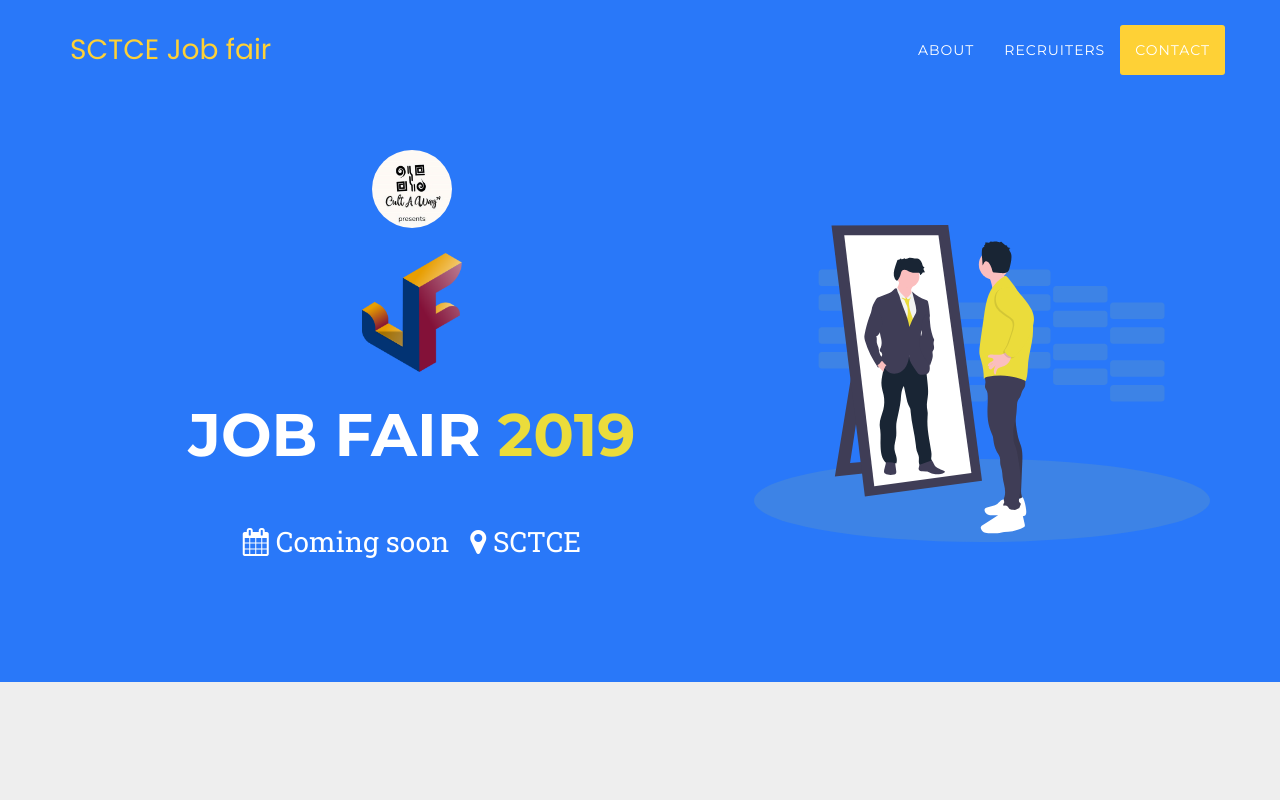
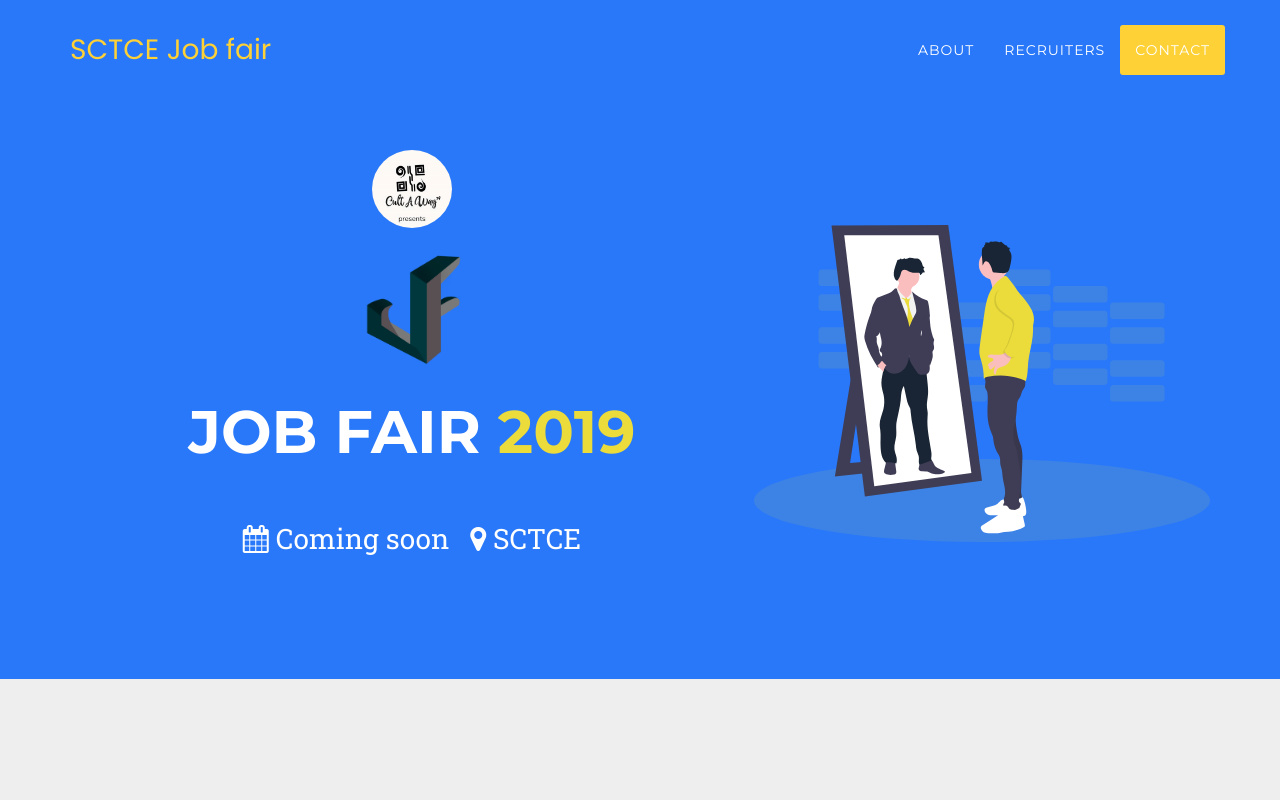
Before and after one commit to SreedevSB/SCT-Jobfair, a website: page index.html in a window 1280 px wide. Shown: the top 800 px of the page. Drawn offline with nearby package versions, Linux system fonts and the light colour scheme; a web font is replaced by a local one.

Commit message:
changed logo

```diff
--- a/index.html
+++ b/index.html
@@ -104,7 +104,7 @@
             </div>
             <div class="intro-text">
                 <div class="intro-lead-in"><img src="cultawaylogo2.jpg" style="max-width:80px;border-radius:100%;"></div>
-                <div class="intro-lead-in"><img src="img/logo.png" style="max-width:100px"></div>
+                <div class="intro-lead-in"><img src="img/jflogo.png" style="max-width:100px"></div>
                 <div class="intro-heading">JOB FAIR <span style="color:#ebdc3b;">2019</span></div>
                 <div class="tagline"><i class="fa fa-calendar"></i>&nbsp;Coming soon &nbsp;&nbsp;<i class="fa fa-map-marker"></i>&nbsp;SCTCE </div>
                 <a href="#" class="page-scroll btn btn-xl" style="display: none">Register</a>
```
Also changed, not shown: img/jflogo.png (added).
